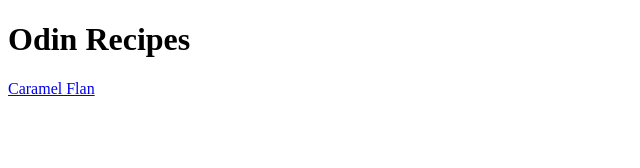
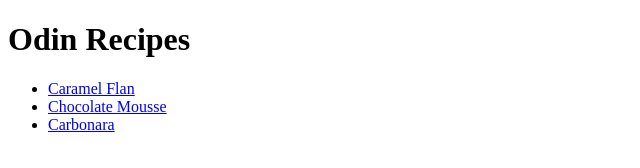
Before and after one commit to gregoirelm/odin-recipes, a plain HTML site: page index.html in a window 1280 px wide. Shown: the whole page, without its empty margins (0-640 px from the left). Drawn offline with Linux system fonts and the light colour scheme.

Commit message:
Updated index.html links
Hadn't uploaded it to github yet.
- needed to cd .. into my main folder
- and then run git add . again to add to staging

```diff
--- a/index.html
+++ b/index.html
@@ -7,6 +7,10 @@
     </head>
     <body>
     <h1>Odin Recipes</h1>
-    <a href="./recipes/caramel-flan.html" target="_blank" rel="noopener noreferrer">Caramel Flan</a>
+    <ul>
+        <li><a href="./recipes/caramel-flan.html" target="_blank" rel="noopener noreferrer">Caramel Flan</a></li>
+        <li><a href="./recipes/chocolate-mousse.html" target="_blank" rel="noopener noreferrer">Chocolate Mousse</a></li>
+        <li><a href="./recipes/carbonara.html" target="_blank" rel="noopener noreferrer">Carbonara</a></li>
+    </ul>
     </body>
 </html>
```
